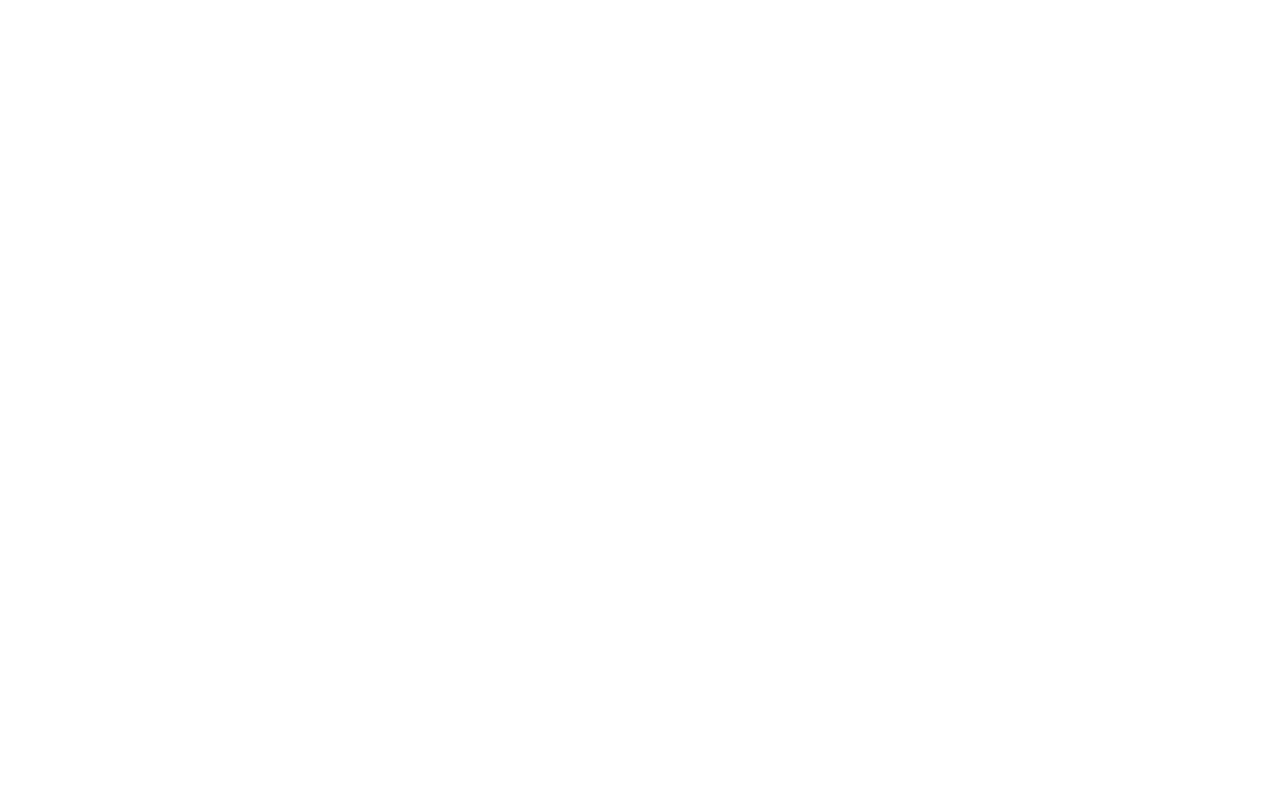
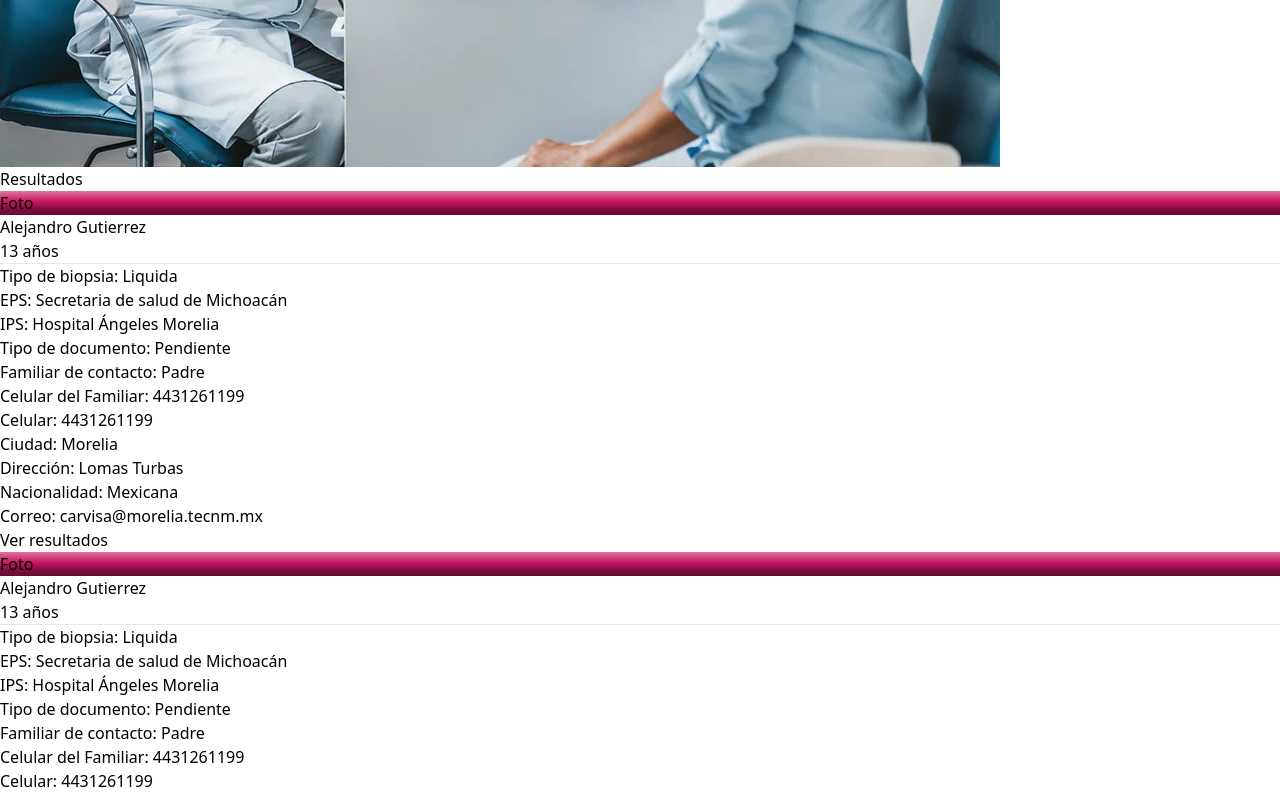
Before and after one commit to CarlosHernandez14/ficmac, a Next.js app: page /Medicos/ResultadosEstudios in a window 1280 px wide. Before the commit this address had no page. Shown: the part 500-1297 px from the top of the page. Before the commit the page ends 800 px from the top, so only its background shows below. Built offline with nearby package versions, Linux system fonts and the light colour scheme.

Commit message:
FIC-25 <Termine el front>
Unicamente falta jalar los datos, pero en cuento este el back se arma

```diff
--- a/package.json
+++ b/package.json
@@ -9,11 +9,12 @@
     "lint": "next lint"
   },
   "dependencies": {
-    "react-icons": "^5.3.0",
     "@prisma/client": "^5.22.0",
+    "framer-motion": "^11.11.17",
     "next": "15.0.2",
     "react": "19.0.0-rc-02c0e824-20241028",
-    "react-dom": "19.0.0-rc-02c0e824-20241028"
+    "react-dom": "19.0.0-rc-02c0e824-20241028",
+    "react-icons": "^5.3.0"
   },
   "devDependencies": {
     "eslint": "^8",
--- /dev/null
+++ b/src/app/Medicos/ResultadosEstudios/page.jsx
@@ -0,0 +1,22 @@
+import React from "react";
+import Resultados from "../../components/ConsultarResultados/Resultados/Resultados";
+
+function page() {
+  return (
+    <div className="relative min-h-screen">
+      <div className="absolute inset-0">
+        <img
+          src="\Medicos\doctor.webp"
+          alt="Background"
+          className="w-full h-full object-cover"
+        />
+        <div className="absolute inset-0 bg-gradient-to-b from-transparent via-transparent to-white opacity-100 pointer-events-none"></div>
+      </div>
+      <div className="relative z-10">
+        <Resultados />
+      </div>
+    </div>
+  );
+}
+
+export default page;
--- /dev/null
+++ b/src/app/components/ConsultarResultados/Resultados/FotoEstudio.jsx
@@ -0,0 +1,11 @@
+import React from 'react'
+
+function FotoEstudio() {
+  return (
+    <div className="w-40 h-auto rounded-l-lg flex justify-center items-center" style={{ background: "linear-gradient(180deg, #DD75A1 0%, #CB1662 43%, #7F0E3D 75%, #650B31 100%)" }}>
+        <p className='text-white text-2xl font-semibold text-center'>Foto</p>
+    </div>
+  )
+}
+
+export default FotoEstudio
--- /dev/null
+++ b/src/app/components/ConsultarResultados/Resultados/InformacionEstudio.jsx
@@ -0,0 +1,36 @@
+import React from "react";
+import ButtonRosa from "../../General/ButtonRosa";
+
+function InformacionEstudio() {
+  return (
+    <div className="p-4">
+      <div className="flex justify-between">
+        <p className="text-xl mr-40">Alejandro Gutierrez</p>
+        <p className="text-xl ml-40">13 años </p>
+      </div>
+      <hr className="w-full my-1 border-t-1 border-black" />
+      <div className="flex justify-between">
+        <div>
+            <p className="text-sm">Tipo de biopsia: Liquida</p>
+            <p className="text-sm">EPS: Secretaria de salud de Michoacán</p>
+            <p className="text-sm">IPS: Hospital Ángeles Morelia</p>
+            <p className="text-sm">Tipo de documento: Pendiente</p>
+            <p className="text-sm">Familiar de contacto: Padre</p>
+            <p className="text-sm">Celular del Familiar: 4431261199</p>
+        </div>
+        <div>
+            <p className="text-sm">Celular: 4431261199</p>
+            <p className="text-sm">Ciudad: Morelia</p>
+            <p className="text-sm">Dirección: Lomas Turbas</p>
+            <p className="text-sm">Nacionalidad: Mexicana</p>
+            <p className="text-sm">Correo: carvisa@morelia.tecnm.mx</p>
+        </div>
+      </div>
+      <div className="mt-2">
+        <ButtonRosa text="Ver resultados" />
+      </div>
+    </div>
+  );
+}
+
+export default InformacionEstudio;
--- /dev/null
+++ b/src/app/components/ConsultarResultados/Resultados/Resultados.jsx
@@ -0,0 +1,18 @@
+import React from 'react'
+import TarjetaPaciente from './TarjetaPaciente'
+
+function Resultados() {
+  return (
+    <div className='flex flex-col justify-center items-center p-8'>
+        <p className='text-4xl font-semibold mb-8'>Resultados</p>
+        <div className='flex flex-col items-center space-y-4  overflow-y-auto max-h-[460px]'>
+          <TarjetaPaciente />
+          <TarjetaPaciente />
+          <TarjetaPaciente />
+          <TarjetaPaciente />
+        </div>
+    </div>
+  )
+}
+
+export default Resultados
--- /dev/null
+++ b/src/app/components/ConsultarResultados/Resultados/TarjetaPaciente.jsx
@@ -0,0 +1,14 @@
+import React from 'react'
+import FotoEstudio from './FotoEstudio'
+import InformacionEstudio from './InformacionEstudio'
+
+function TarjetaPaciente() {
+  return (
+    <div className='w-full h-auto bg-white rounded-xl flex'>
+        <FotoEstudio />
+        <InformacionEstudio />
+    </div>
+  )
+}
+
+export default TarjetaPaciente
--- /dev/null
+++ b/src/app/components/General/ButtonRosa.jsx
@@ -0,0 +1,11 @@
+import React from "react";
+
+function ButtonRosa({text}) {
+  return (
+    <button className="bg-[#CB1662] text-white w-full p-2 rounded-lg hover:bg-[#ec3d86]">
+      {text}
+    </button>
+  );
+}
+
+export default ButtonRosa;
--- a/src/app/components/TiposCancer/TipoCancer/InfoCancer.jsx
+++ b/src/app/components/TiposCancer/TipoCancer/InfoCancer.jsx
@@ -2,7 +2,11 @@
 
 function InfoCancer() {
   return (
-    <div className="bg-[#D9D9D9] w-96 h-60 shadow-lg p-4 rounded-md overflow-y-auto">
+    <div className="bg-[#D9D9D9]
+    w-96 h-80
+    sm:w-64 md:w-72 lg:w-80 xl:w-96 2xl:w-96
+    sm:h-64 md:h-72 lg:h-80 xl:h-80 2xl:h-96
+    shadow-lg p-4 rounded-md overflow-y-auto">
       <p className="text-sm text-justify">
         El cáncer de mama es una enfermedad en la que las células de la mama
         crecen de manera descontrolada. Existen diferentes tipos de cáncer de
--- a/src/app/components/TiposCancer/TipoCancer/InfoTipoCancer.jsx
+++ b/src/app/components/TiposCancer/TipoCancer/InfoTipoCancer.jsx
@@ -5,7 +5,10 @@
   return (
     <div className="flex justify-between items-center space-x-8 py-6">
       <img
-        className="w-60 h-60 rounded-md"
+        className="w-full
+        sm:w-64 md:w-72 lg:w-80 xl:w-80 2xl:w-96
+        sm:h-64 md:h-72 lg:h-80 xl:h-80 2xl:h-96
+        rounded-md"
         src="https://encrypted-tbn0.gstatic.com/images?q=tbn:ANd9GcR2s07dMjpSs01ra4vQJoYL31Lu8Ytb-Fhd2w&s"
         alt="Cáncer de mama"
       />
--- a/src/app/components/TiposCancer/TiposCancer.jsx
+++ b/src/app/components/TiposCancer/TiposCancer.jsx
@@ -11,7 +11,7 @@
         <img src='/TiposCancer/adn.jfif' alt='ADN' className='w-full h-48 object-cover' />
       </div>
       <div className='relative z-10 p-4'>
-        <div className='flex justify-around items-center'>
+        <div className='flex justify-evenly items-center'>
           <MenuTipoCancer />
           <div className='space-y-2'>
             <TipoCancer />
```
Also changed, not shown: src/app/components/General/ButtonAzul.jsx (added, +11 -0 lines), src/app/components/TiposCancer/MenuTiposCancer/MenuTipoCancer.jsx (+5 -2 lines), public/Medicos/doctor.webp (added), 1 other file (tests, documents, lock files or other folders).
